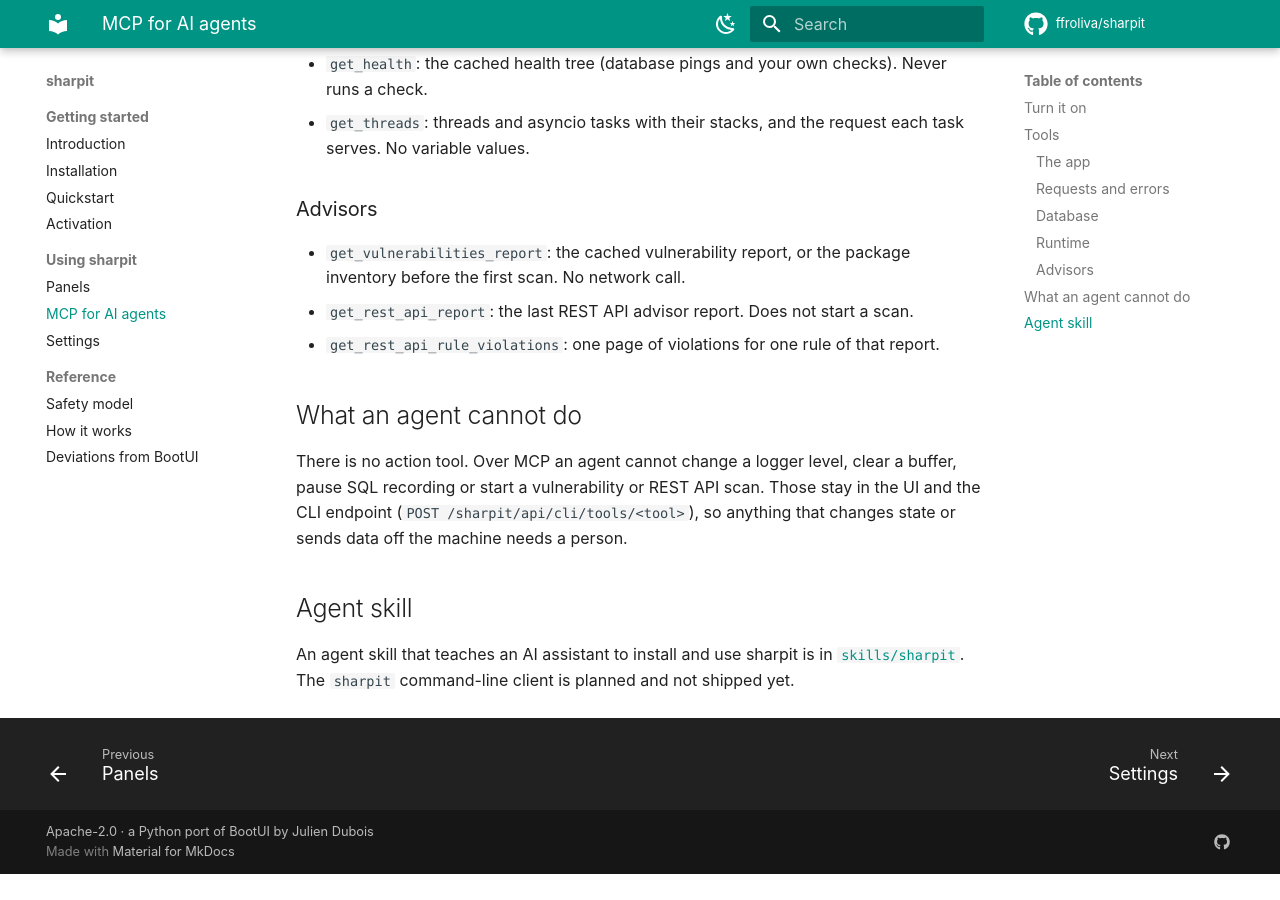
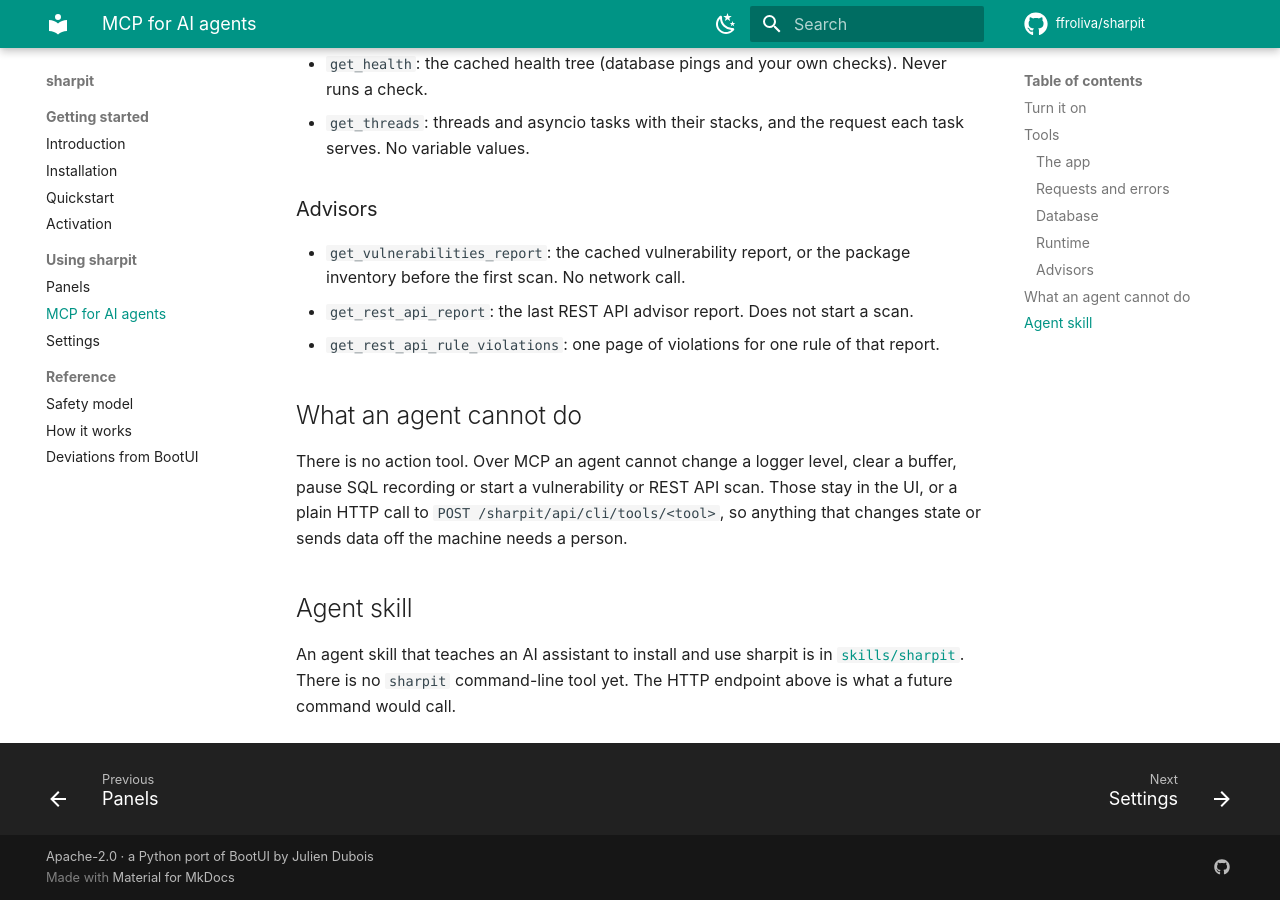
Before and after one commit to ffroliva/sharpit, an MkDocs documentation site: the page built from website/docs/mcp.md, in a window 1280 px wide and 900 px high, scrolled down 1595 px. Built offline with MkDocs 1.6.1 and Material for MkDocs 9.7.7, drawn with Linux system fonts in a browser that asks for light colours; comment, search, counter and statistics services are not loaded; before the commit the page ends 2469 px from its top, so only the background shows below that.

Commit message:
docs: say plainly that there is no sharpit command yet

```diff
--- a/website/docs/mcp.md
+++ b/website/docs/mcp.md
@@ -54,11 +54,11 @@
 ## What an agent cannot do
 
 There is no action tool. Over MCP an agent cannot change a logger level, clear a buffer, pause SQL recording or start
-a vulnerability or REST API scan. Those stay in the UI and the CLI endpoint (`POST /sharpit/api/cli/tools/<tool>`),
-so anything that changes state or sends data off the machine needs a person.
+a vulnerability or REST API scan. Those stay in the UI, or a plain HTTP call to
+`POST /sharpit/api/cli/tools/<tool>`, so anything that changes state or sends data off the machine needs a person.
 
 ## Agent skill
 
 An agent skill that teaches an AI assistant to install and use sharpit is in
-[`skills/sharpit`](https://github.com/ffroliva/sharpit/tree/main/skills/sharpit). The `sharpit` command-line client
-is planned and not shipped yet.
+[`skills/sharpit`](https://github.com/ffroliva/sharpit/tree/main/skills/sharpit). There is no `sharpit` command-line tool yet.
+The HTTP endpoint above is what a future command would call.
```
